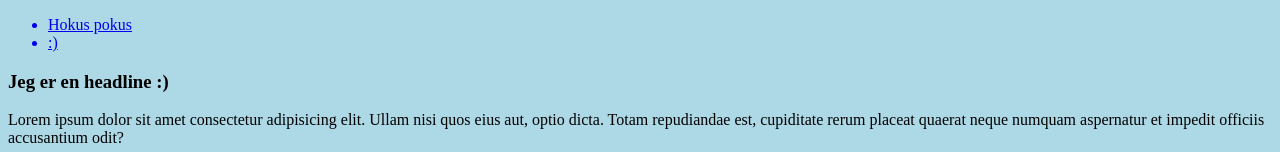
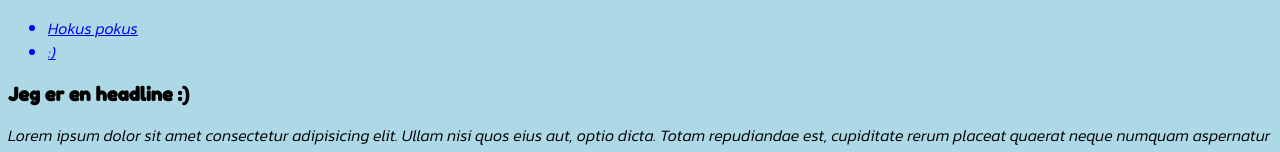
Before and after one commit to rts-cmk-wu09/bootcamp-css-1-PastelPossum, a plain HTML site: page index.html in a window 1280 px wide. Shown: the top 152 px of the page. Drawn offline with Linux system fonts and the light colour scheme.

Commit message:
Added font and links to google font

```diff
--- a/index.html
+++ b/index.html
@@ -8,6 +8,17 @@
     <title>HTML Bootcamp #1 + CSS #1</title>
 
     <link rel="stylesheet" href="style.css">
+
+<!-- FONTS -->
+
+    <link rel="preconnect" href="https://fonts.googleapis.com">
+<link rel="preconnect" href="https://fonts.gstatic.com" crossorigin>
+<link href="https://fonts.googleapis.com/css2?family=Kanit:ital,wght@1,300&display=swap" rel="stylesheet">
+
+<link rel="preconnect" href="https://fonts.googleapis.com">
+<link rel="preconnect" href="https://fonts.gstatic.com" crossorigin>
+<link href="https://fonts.googleapis.com/css2?family=Fredoka+One&display=swap" rel="stylesheet">
+
 </head>
 
 <body>
--- a/style.css
+++ b/style.css
@@ -2,4 +2,12 @@ body {
 
     background-color: lightblue;
 
+    font-family: 'Kanit', sans-serif;
+
 }
+
+h1 {
+
+    font-family: 'Fredoka One', cursive;
+
+}
```
